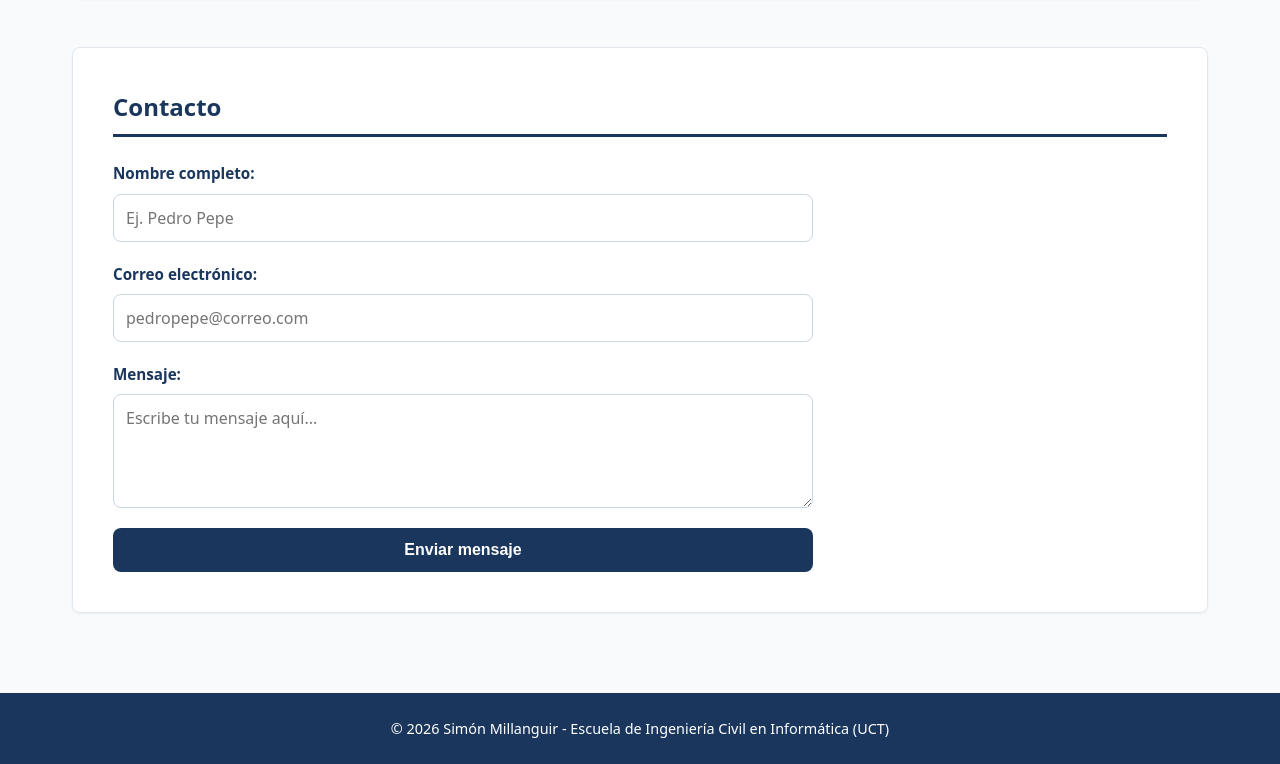
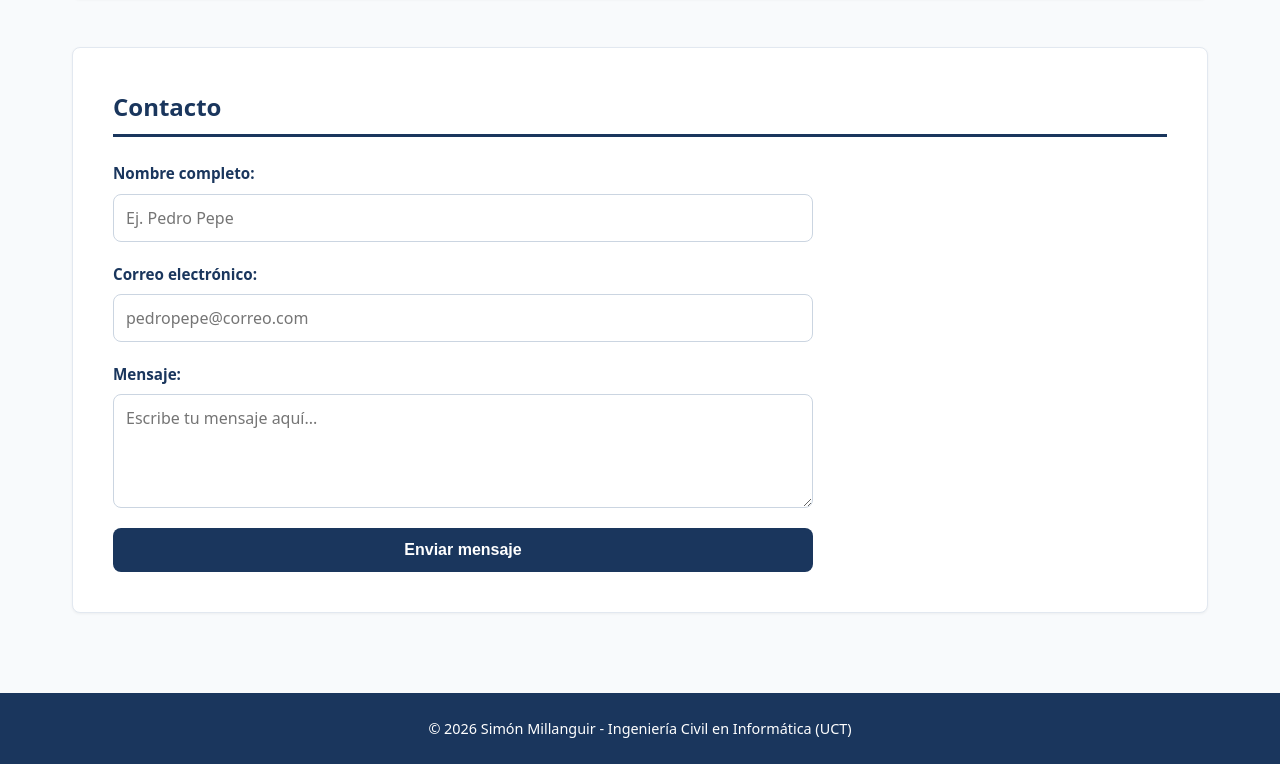
Before and after one commit to smillanguir2026-cloud/portafolio-personal-simon-millanguir, a plain HTML site: page index.html in a window 1280 px wide. Shown: the part 1331-2095 px from the top of the page. Drawn offline with Linux system fonts and the light colour scheme.

Commit message:
Updatae Index.html
cambios index

```diff
--- a/index.html
+++ b/index.html
@@ -84,7 +84,7 @@
     </main>
 
     <footer class="footer">
-        <p>&copy; 2026 Simón Millanguir - Escuela de Ingeniería Civil en Informática (UCT)</p>
+        <p>&copy; 2026 Simón Millanguir - Ingeniería Civil en Informática (UCT)</p>
     </footer>
 
 </body>
```
